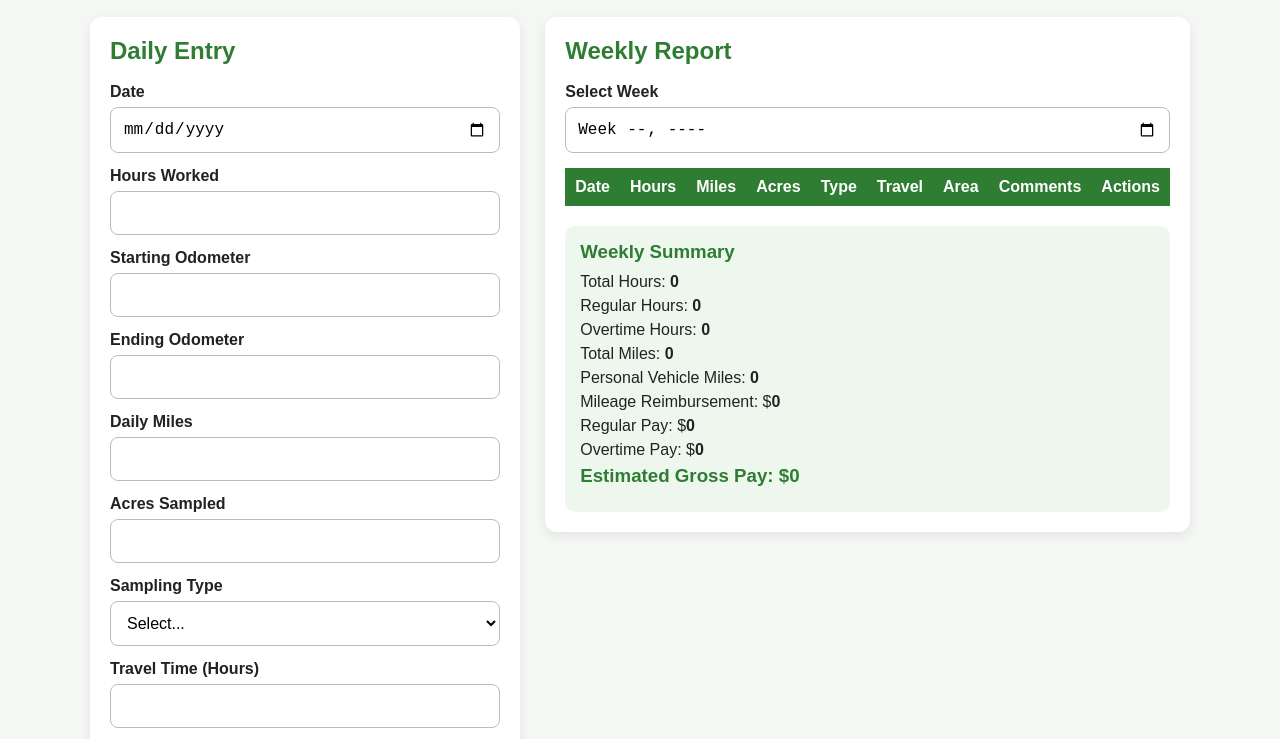
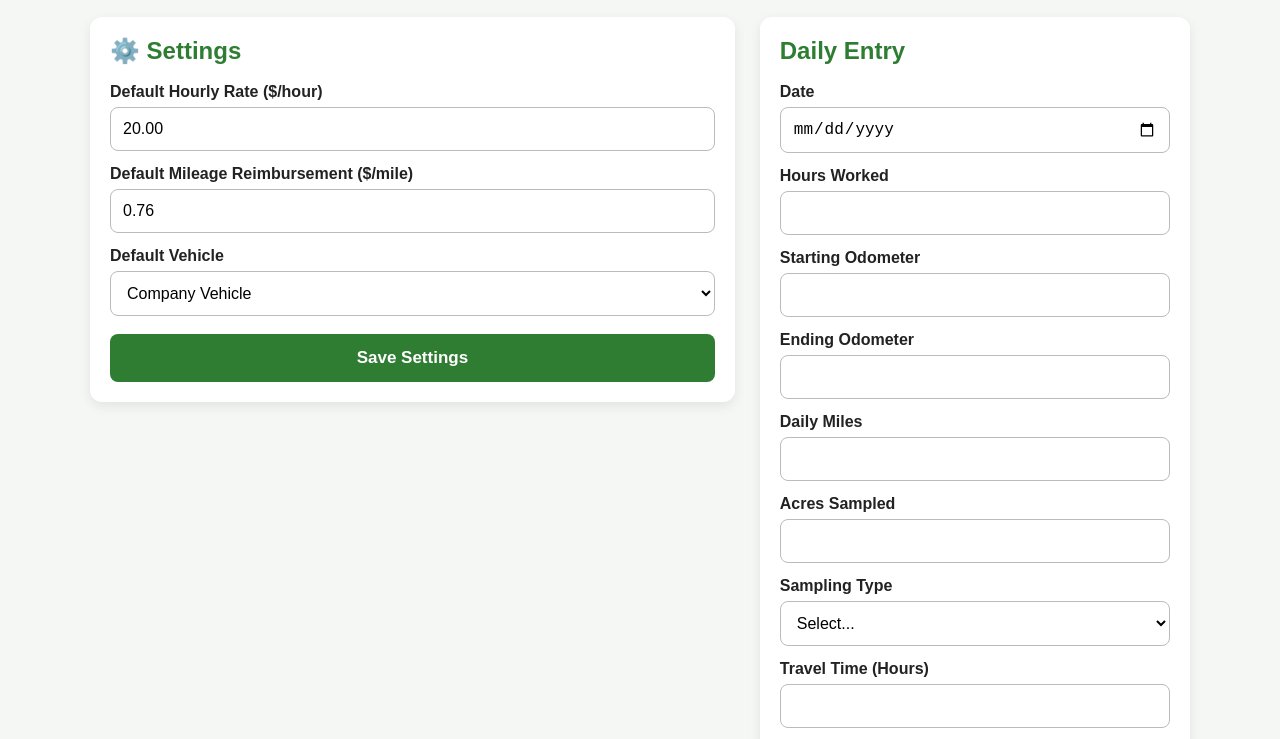
Before and after one commit to chickentendy/DailyPunchForm, a plain HTML site: page index.html in a window 1280 px wide. Shown: the part 61-800 px from the top of the page. Drawn offline with Linux system fonts and the light colour scheme; a script that the page names is missing.

Commit message:
Update index.html

```diff
--- a/index.html
+++ b/index.html
@@ -21,7 +21,50 @@
 </header>
 
 <div class="container">
+<div class="card">
 
+<h2>⚙️ Settings</h2>
+
+
+<label>Default Hourly Rate ($/hour)</label>
+
+<input
+type="number"
+id="defaultHourlyRate"
+step="0.01"
+value="20.00">
+
+
+<label>Default Mileage Reimbursement ($/mile)</label>
+
+<input
+type="number"
+id="defaultMileageRate"
+step="0.01"
+value="0.76">
+
+
+<label>Default Vehicle</label>
+
+<select id="defaultVehicle">
+
+<option value="Company Vehicle">
+Company Vehicle
+</option>
+
+<option value="Personal Vehicle">
+Personal Vehicle
+</option>
+
+</select>
+
+
+<button id="saveSettingsBtn">
+Save Settings
+</button>
+
+
+</div>
     <div class="card">
 
         <h2>Daily Entry</h2>
```
